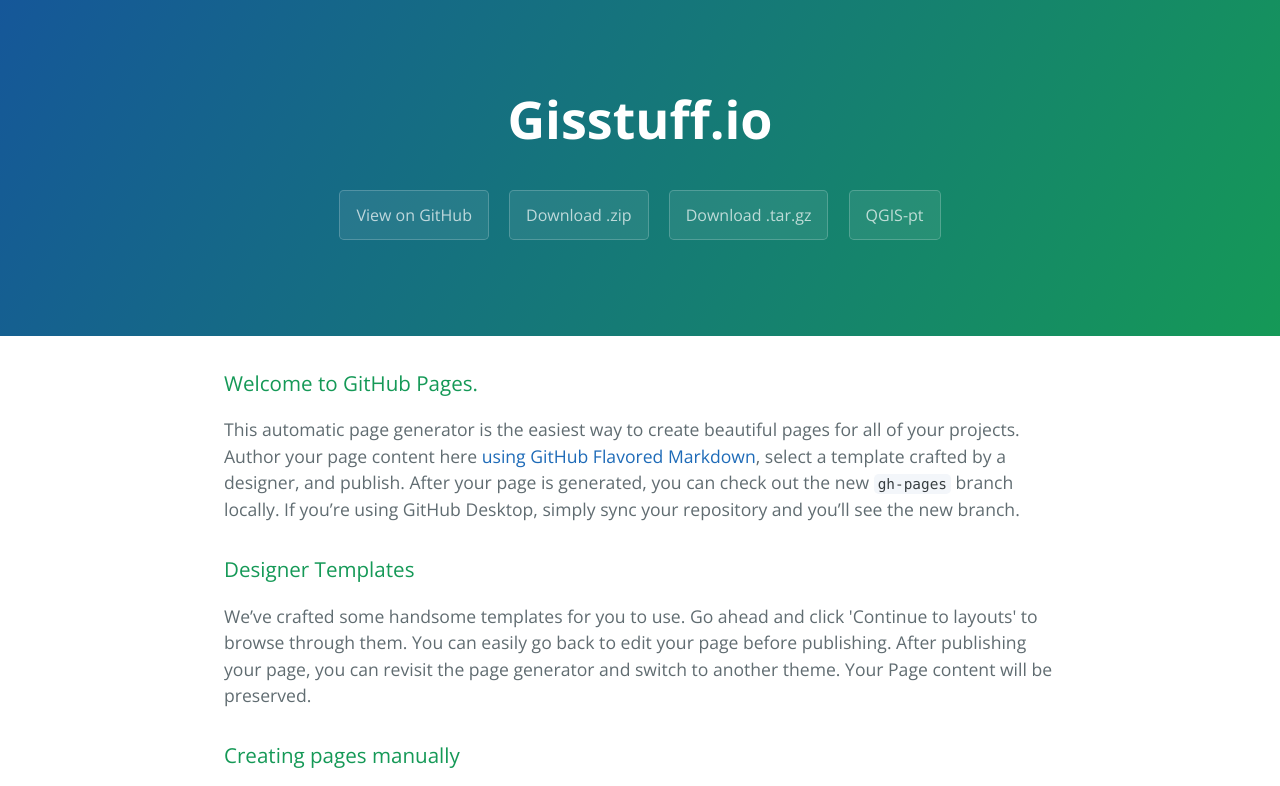
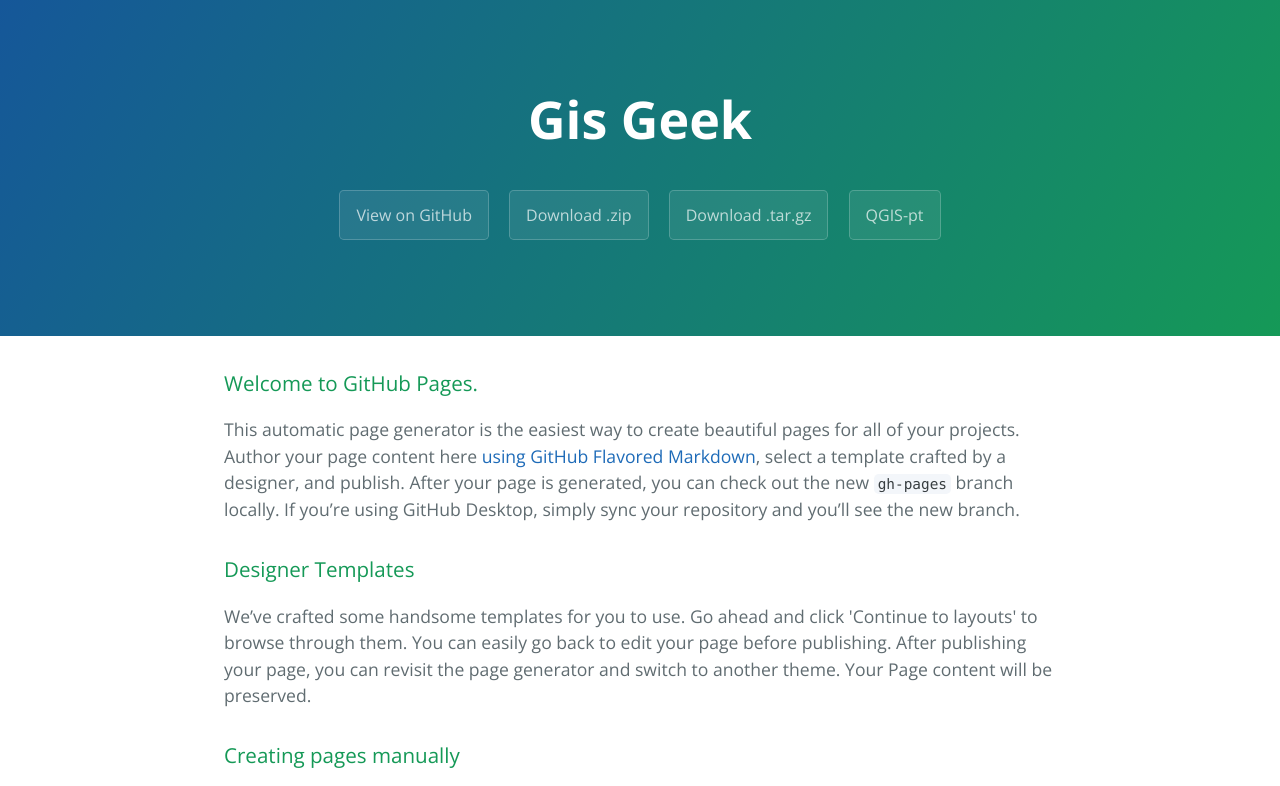
Before and after one commit to jonnyforestGIS/ForestGeoGeek.io, a plain HTML site: page index.html in a window 1280 px wide. Shown: the top 786 px of the page. Drawn offline with nearby package versions, Linux system fonts and the light colour scheme.

Commit message:
alteração do titulo

```diff
--- a/index.html
+++ b/index.html
@@ -11,7 +11,7 @@
   </head>
   <body>
     <section class="page-header">
-      <h1 class="project-name">Gisstuff.io</h1>
+      <h1 class="project-name">Gis Geek</h1>
       <h2 class="project-tagline"></h2>
       <a href="https://github.com/jonnyforestGIS/gisstuff.io" class="btn">View on GitHub</a>
       <a href="https://github.com/jonnyforestGIS/gisstuff.io/zipball/master" class="btn">Download .zip</a>
```
